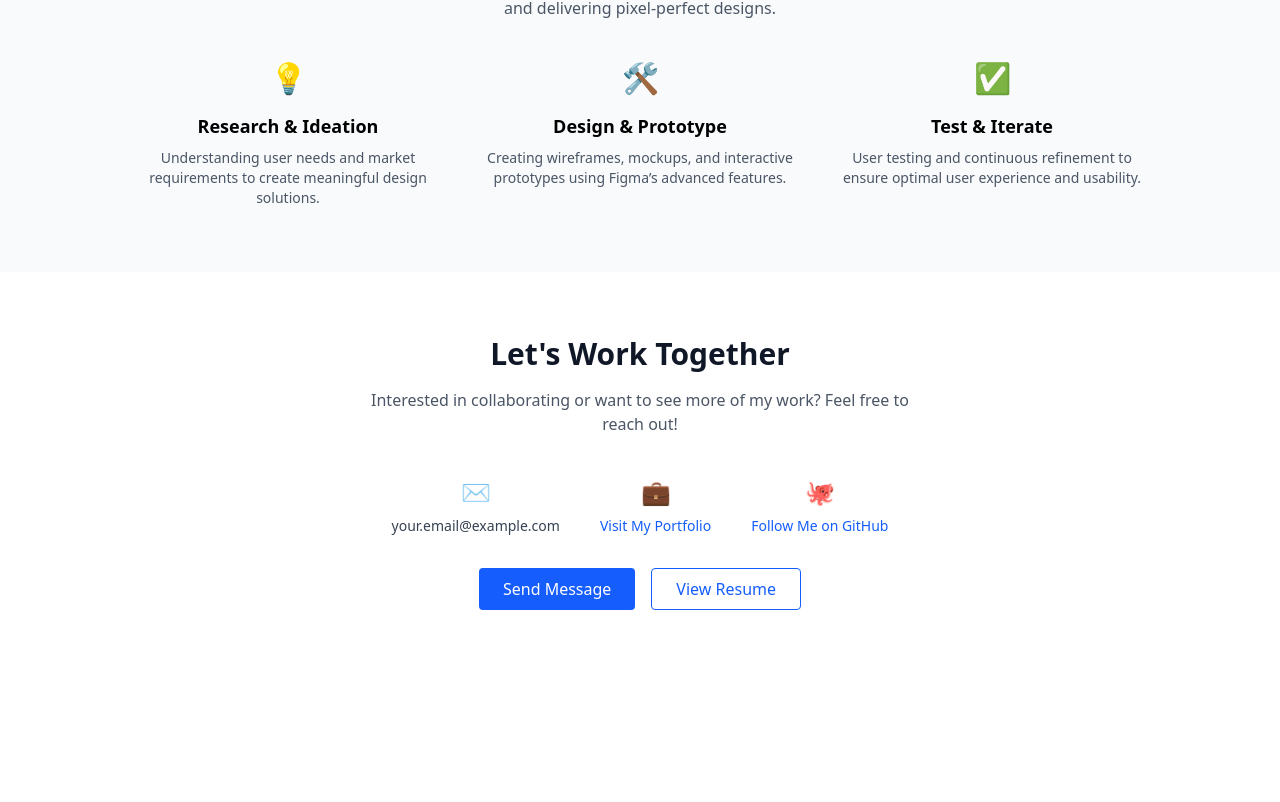
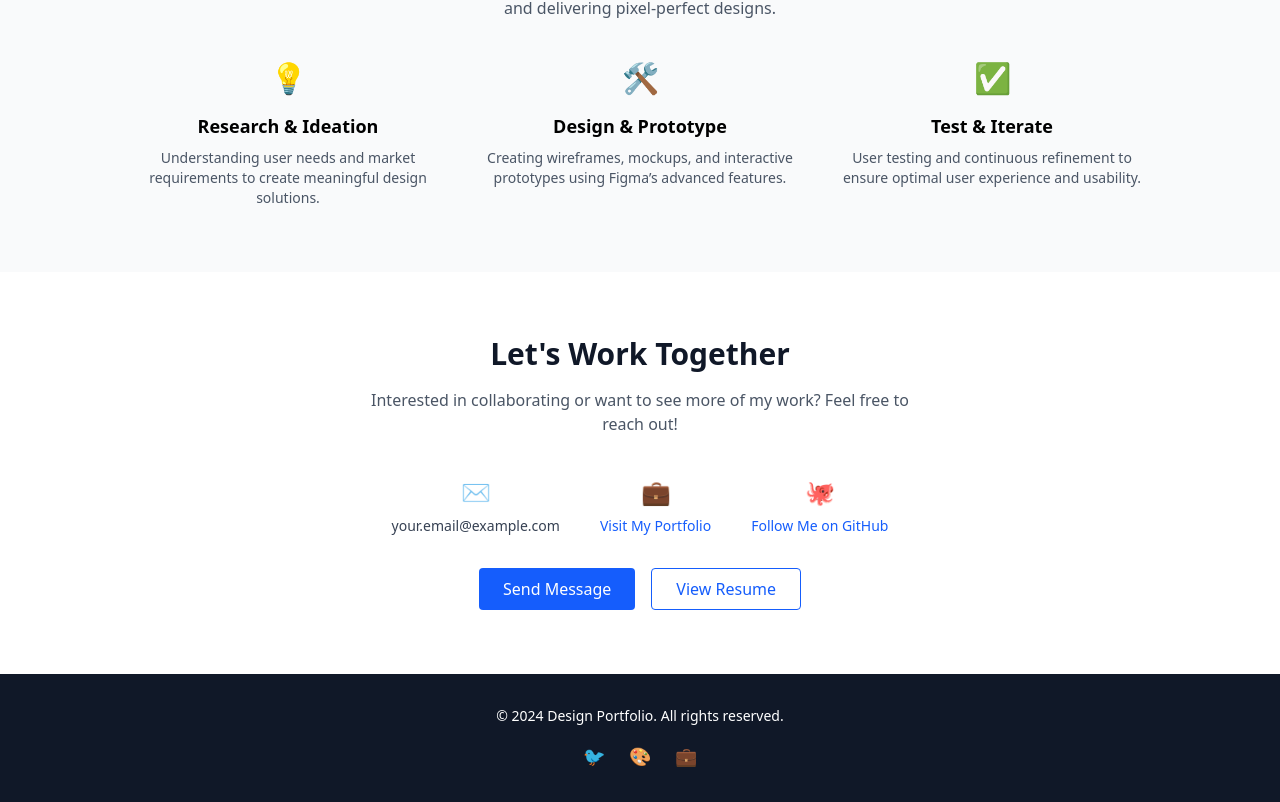
Before and after one commit to Prince-2028/Design-Portfolio, a React (Vite) app: page / in a window 1280 px wide. Shown: the part 1641-2443 px from the top of the page. Before the commit the page ends 2315 px from the top, so only its background shows below. Built offline with nearby package versions, Linux system fonts and the light colour scheme.

Commit message:
Feat a footer

```diff
--- a/src/App.jsx
+++ b/src/App.jsx
@@ -3,6 +3,7 @@ import CreativeDesign from "./component/CreativeDesign";
 import Projects from "./component/Project";
 import DesignProcess from "./component/DesignProcess";
 import WorkTogether from "./component/WorkTogether";
+import Footer from "./component/Footer";
 const App = () => {
   return (
     <>
@@ -11,6 +12,7 @@ const App = () => {
       <Projects />
       <DesignProcess />
       <WorkTogether />
+      <Footer />
     </>
   );
 };
--- /dev/null
+++ b/src/component/Footer.jsx
@@ -0,0 +1,22 @@
+const Footer = () => {
+  return (
+    <footer className="bg-gray-900 text-white py-8 text-center">
+      <p className="text-sm mb-2">
+        © 2024 Design Portfolio. All rights reserved.
+      </p>
+      <div className="flex justify-center space-x-6 text-white text-lg mt-4">
+        <a href="#" className="hover:text-blue-400">
+          🐦
+        </a>
+        <a href="#" className="hover:text-pink-400">
+          🎨
+        </a>
+        <a href="#" className="hover:text-blue-500">
+          💼
+        </a>
+      </div>
+    </footer>
+  );
+};
+
+export default Footer;
```
